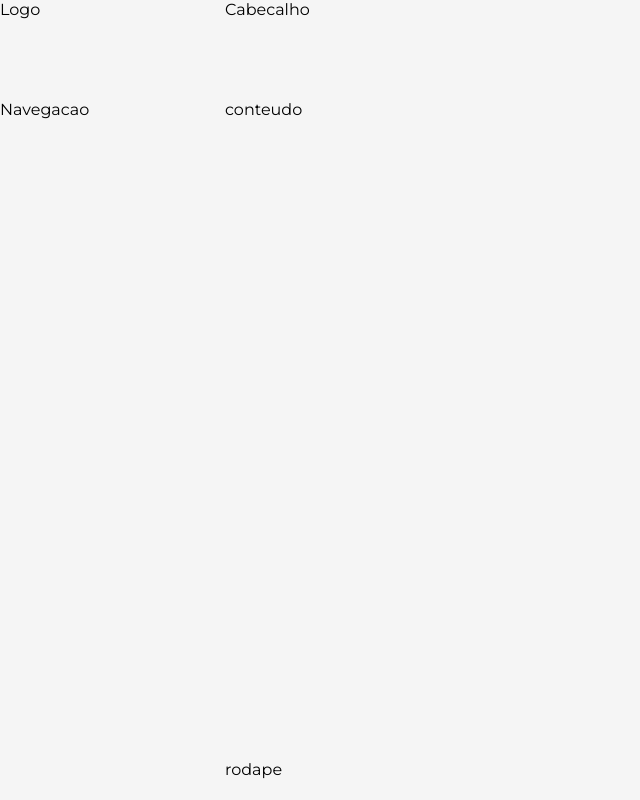
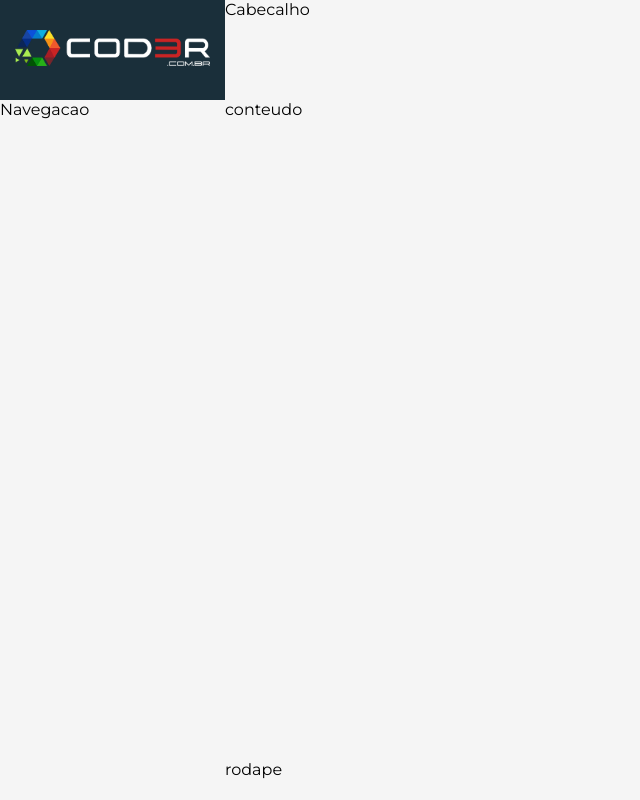
Before and after one commit to LucasEPO/crudReact, a React (Create React App) app: page / in a window 1280 px wide. Shown: the whole page, without its empty margins (0-640 px from the left). Built offline with nearby package versions, Linux system fonts and the light colour scheme.

Commit message:
Adicionando e estilizando componente logo

```diff
--- a/src/components/template/Logo.css
+++ b/src/components/template/Logo.css
@@ -0,0 +1,11 @@
+aside.logo {
+    background-color: var(--bg-dark);
+    display: flex;
+    justify-content: center;
+    align-items: center;
+}
+
+aside.logo img {
+    padding: 0px 15px;
+    width: 100%;
+}
--- a/src/components/template/Logo.jsx
+++ b/src/components/template/Logo.jsx
@@ -1,7 +1,10 @@
 import './Logo.css';
+import logo from '../../assets/imgs/logo.png';
 import React from 'react';
 
 export default props =>
     <aside className="logo">
-        Logo
+        <a href="/" className="logo">
+            <img src={logo} alt="logo" />
+        </a>
     </aside>
```
Also changed, not shown: src/assets/imgs/logo.png (added).
